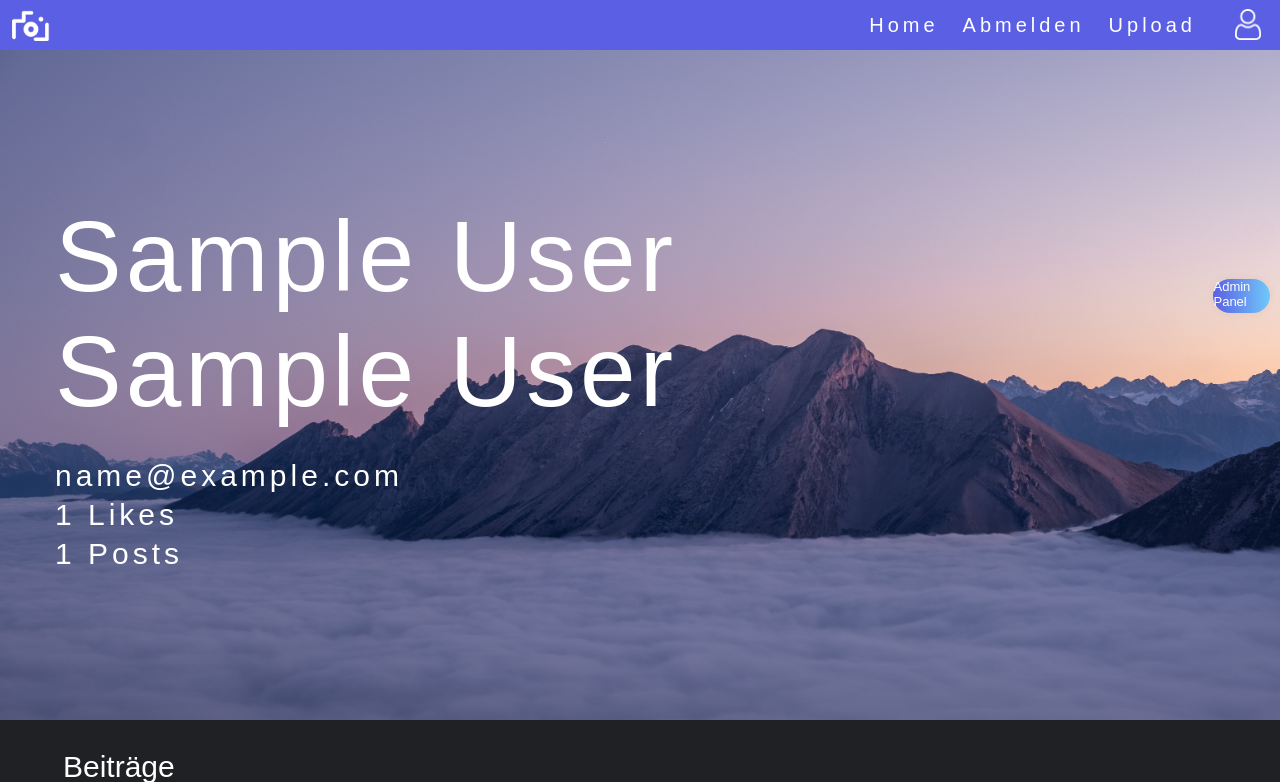
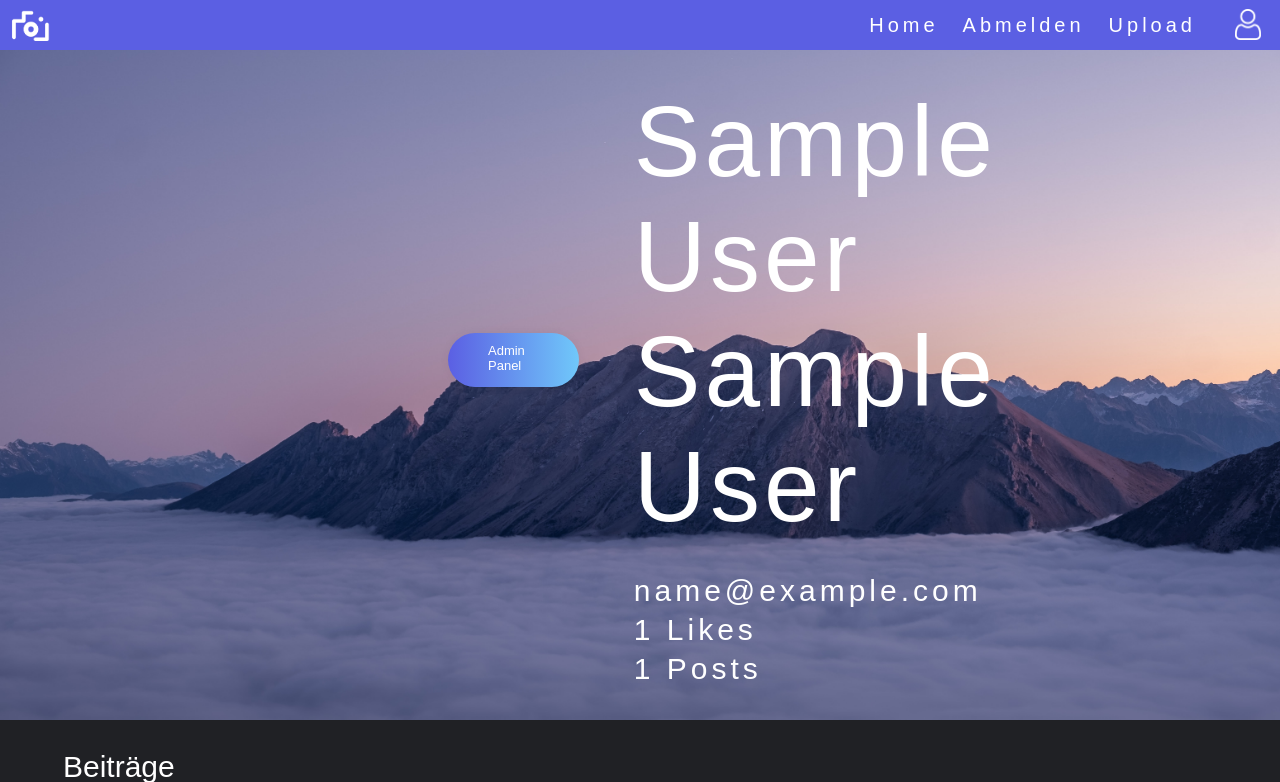
Before and after one commit to school-archive/2020-21-ITP-BestPicture, a PHP site: page /Schule/profil/profil.php in a window 1280 px wide. Shown: the top 782 px of the page. Run offline with PHP 8.4, Linux system fonts and the light colour scheme; the visitor is signed in with stand-in values (Sample User, id 1); tables that the repository leaves empty hold one stand-in row (values such as "Sample post"); grey boxes marked "Sample" are stand-in pictures.

Commit message:
admin panel

```diff
--- a/assets/styles/profil2.css
+++ b/assets/styles/profil2.css
@@ -48,6 +48,10 @@ html, body{
     color: #fff;
     background: linear-gradient(to right, #5B5FE3, #70C8FA);
     border: 0;
+    padding-left: 40px;
+    padding-right: 40px;
+    padding-bottom: 10px;
+    padding-top: 10px;
     float: top;
     font-family: 'acumin-pro', sans-serif;
     margin-left: 35%;
--- a/profil/profil.php
+++ b/profil/profil.php
@@ -44,6 +44,11 @@ $posts = get_count_photos_of_user($userid);
 </header>
 <main>
     <div class="text content-area">
+        <?php
+        if (get_signed_in_user()['is_admin'] == 1) {
+            echo '<a href="../admin%20panel.html" class="submit" id="submit">Admin Panel</a>';
+        }
+        ?>
         <article class="wrapper profil">
             <!--<img class="bo boimg-1" src="../assets/images/Logo_light.jpg" alt="placehold">-->
             <div class="text">
@@ -52,11 +57,6 @@ $posts = get_count_photos_of_user($userid);
                 <p class="acc"><span class="bold"><?php echo $likes ?></span> Likes</p>
                 <p class="acc"><span class="bold"><?php echo $posts ?></span> Posts</p>
             </div>
-            <?php
-            if (get_signed_in_user()['is_admin'] == 1) {
-                echo '<a href="../admin%20panel.html" class="submit" id="submit">Admin Panel</a>';
-            }
-            ?>
         </article>
     </div>
     <div class="main gallery">
```
